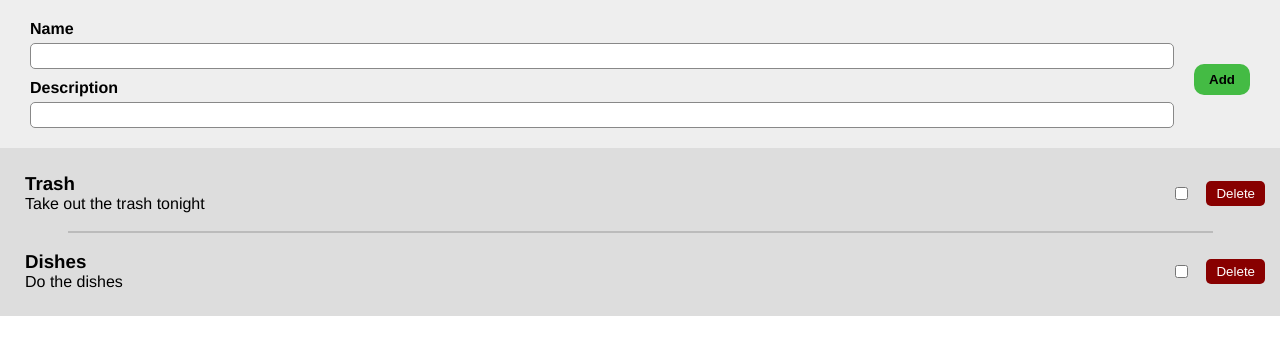
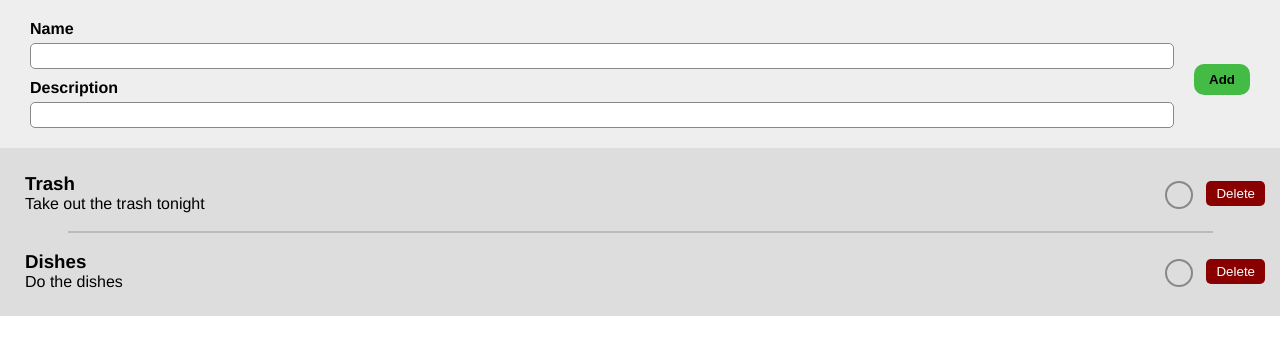
Before and after one commit to steve-kaufman/todo-app, a React (Create React App) app: page / in a window 1280 px wide. Shown: the top 354 px of the page. Built offline with nearby package versions, Linux system fonts and the light colour scheme.

Commit message:
added custom styling to Todo checkbox

```diff
--- a/src/components/Todo.js
+++ b/src/components/Todo.js
@@ -10,11 +10,14 @@ function Todo ({ name, description, isCompleted, isLast }) {
         <p data-testid='description'>{description}</p>
       </div>
       <div className="todo-controls">
-        <input
-          data-testid='checkbox'
-          type='checkbox'
-          defaultChecked={isCompleted}
-        />
+        <label className='checkbox-label'>
+          <input
+            data-testid='checkbox'
+            type='checkbox'
+            defaultChecked={isCompleted}
+          />
+          <span className="fancy-checkbox"></span>
+        </label>
         <button data-testid='delete-button'>Delete</button>
       </div>
     </li>
--- a/src/styles/components/Todo.sass
+++ b/src/styles/components/Todo.sass
@@ -10,9 +10,7 @@ li.todo
     display: flex
     justify-content: space-between
     align-items: center
-    width: 90px
-    input[type="checkbox"]
-      margin: 0
+    width: 100px
     button
       margin: 0
       border-radius: 5px
@@ -20,3 +18,49 @@ li.todo
       padding: 5px 10px
       background: #800
       color: white
+
+li.todo div.todo-controls label.checkbox-label
+  display: block
+  position: relative
+  height: 24px
+  width: 24px
+  input[type='checkbox']
+    position: absolute
+    opacity: 0
+    cursor: pointer
+    &:checked ~ .fancy-checkbox
+      background-color: #bbb
+      &::after
+        transform: rotate(40deg) scale(1)
+        -webkit-transform: rotate(40deg) scale(1)
+        opacity: 1
+        left: 10px
+        top: -4px
+        width: 7px
+        height: 20px
+        background-color: transparent
+  .fancy-checkbox
+    position: absolute
+    top: 0px
+    left: 0px
+    height: 24px
+    width: 24px
+    background-color: transparent
+    border-radius: 50%
+    transition: all 0.2s ease-out
+    -webkit-transition: all 0.2s ease-out
+    border: 2px solid #888
+    &::after
+      position: absolute
+      content: ""
+      left: 12px
+      top: 12px
+      height: 0px
+      width: 0px
+      border: solid #444
+      border-width: 0 3px 3px 0
+      transform: rotate(0deg) scale(0)
+      -webkit-transform: rotate(0deg) scale(0)
+      opacity: 1
+      transition: all 0.2s ease-out
+      -webkit-transition: all 0.2s ease-out
```
